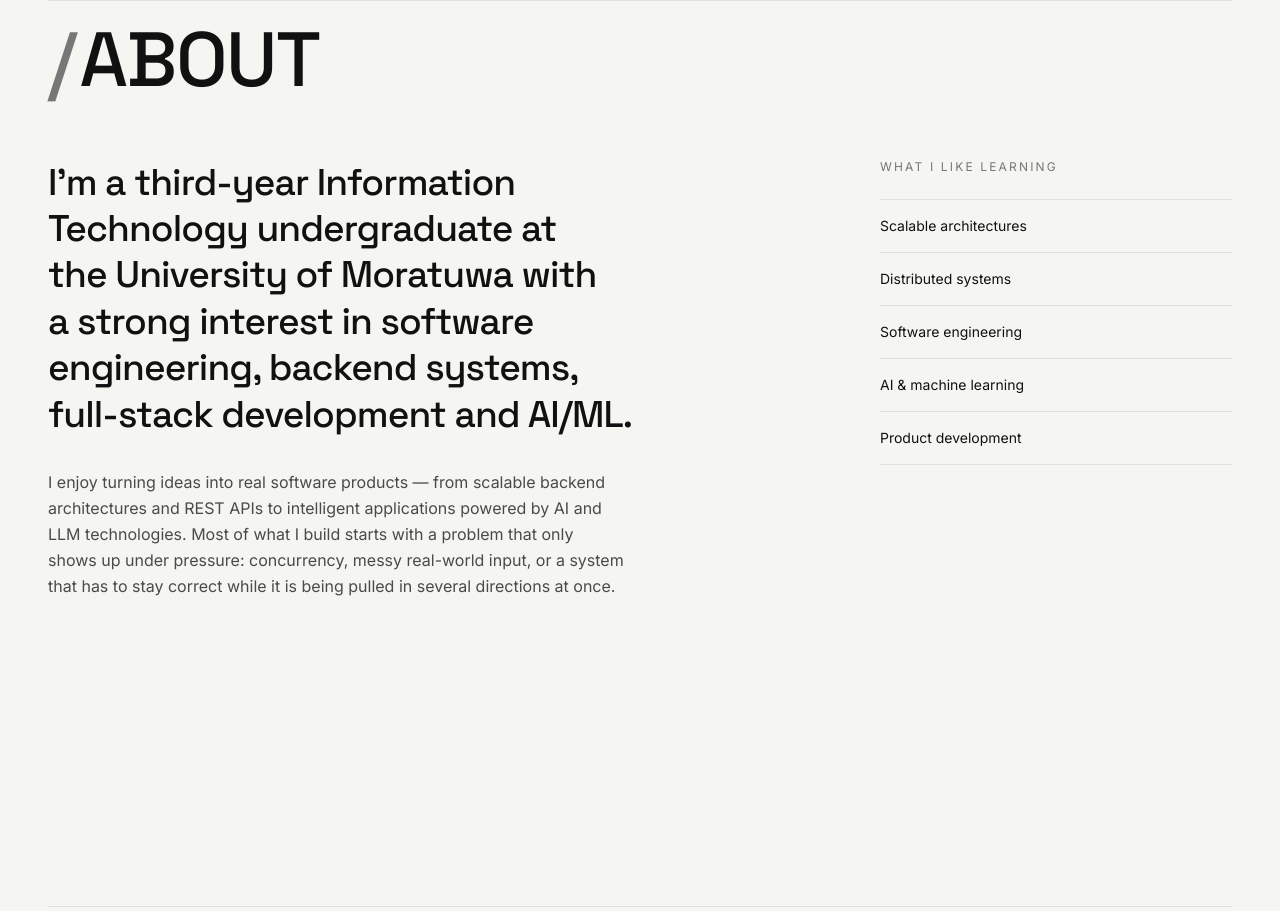
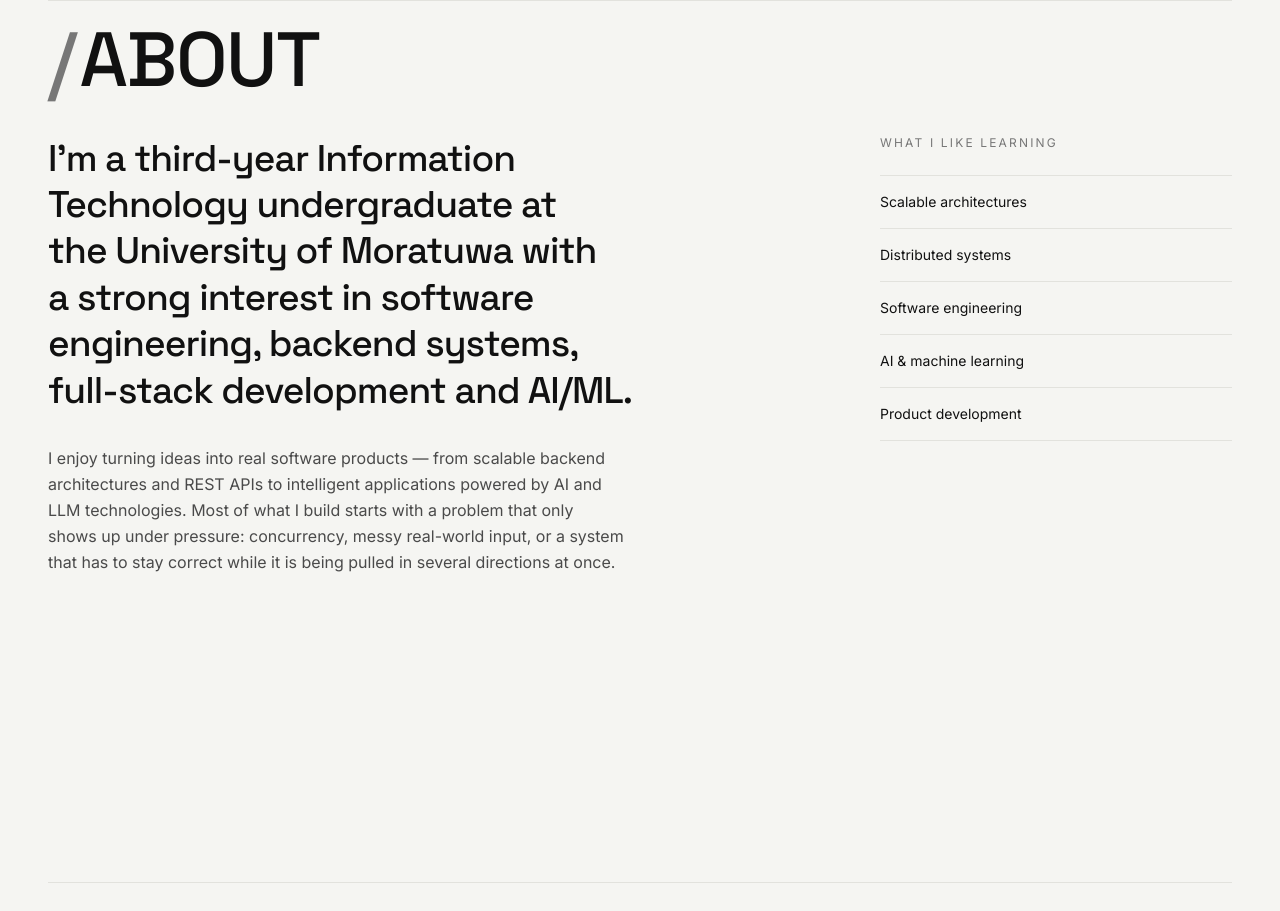
Before and after one commit to KavinuS/KavinuSaputhanthri, a Next.js app: page / in a window 1280 px wide. Shown: the part 1180-2091 px from the top of the page. Built offline with nearby package versions, Linux system fonts and the light colour scheme.

Commit message:
error : fixed3

```diff
--- a/src/components/About.tsx
+++ b/src/components/About.tsx
@@ -16,7 +16,7 @@ export function About() {
       <Container>
         <SectionHeading label="About" />
 
-        <div className="mt-14 grid gap-12 lg:mt-16 lg:grid-cols-12 lg:gap-16">
+        <div className="mt-8 grid gap-12 lg:mt-10 lg:grid-cols-12 lg:gap-16">
           <Reveal className="lg:col-span-7">
             <p className="text-balance font-display text-[clamp(1.4rem,2.9vw,2.35rem)] font-medium leading-[1.25] tracking-tight">
               I&apos;m a third-year Information Technology undergraduate at the University of
```
